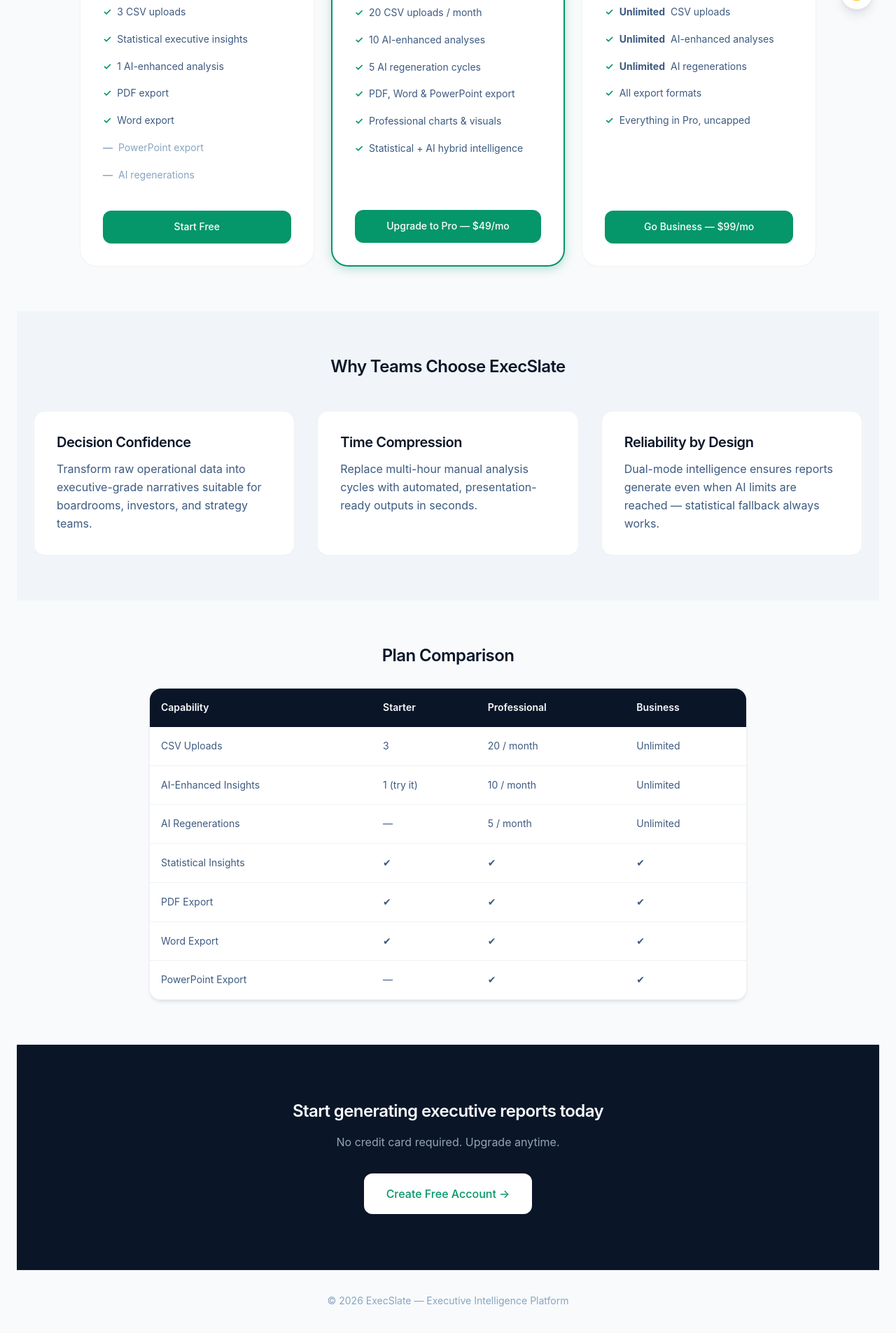
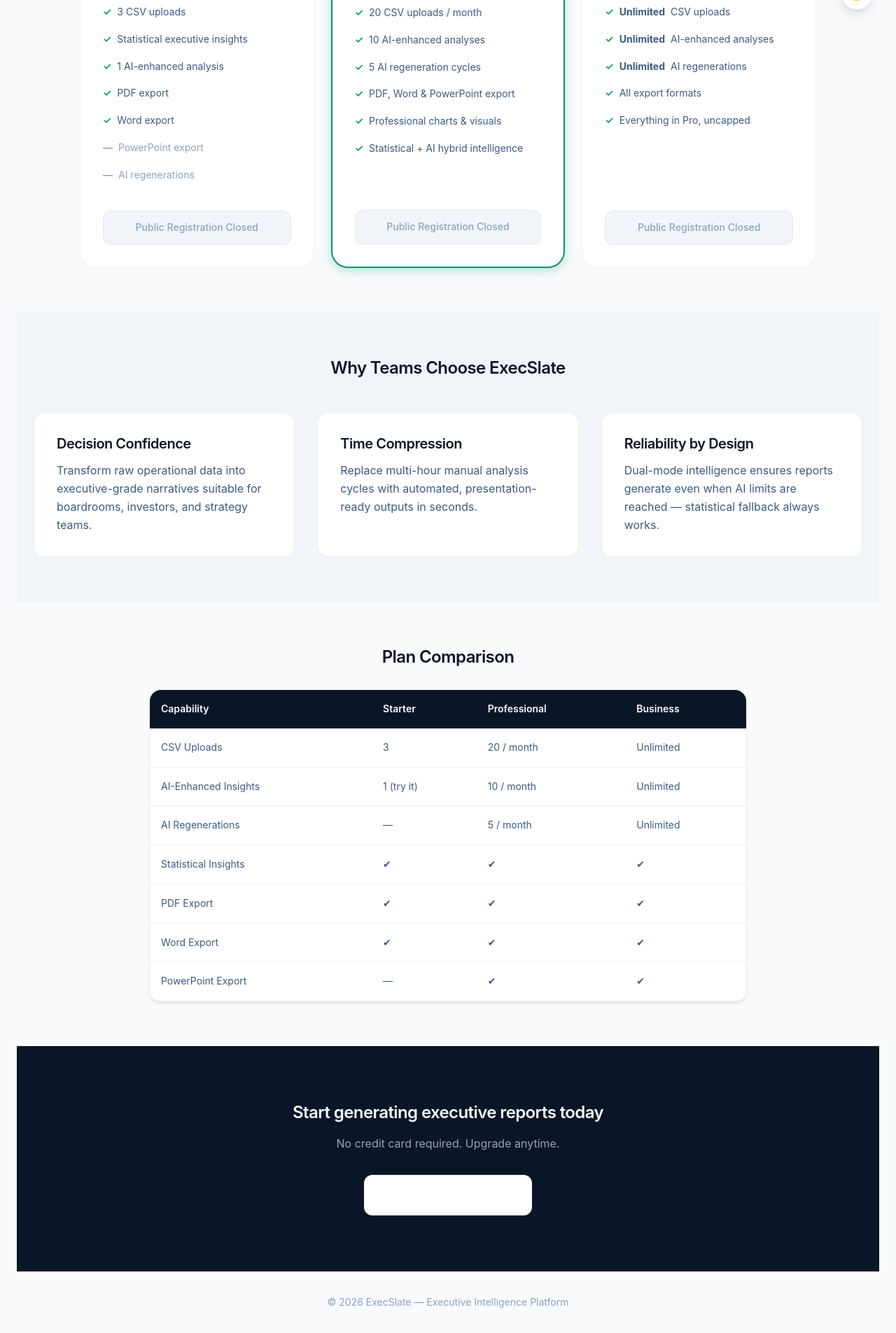
Before and after one commit to NephilimDimpu/ExecSlate, a Python web app: template templates/pricing.html in a window 1280 px wide. Shown: the part 754-2659 px from the top of the page at 70% size. Before the commit the page ends 2621 px from the top, so only its background shows below. Run offline with Jinja, Linux system fonts and the light colour scheme; the template is opened without the code that fills it, so the values that code supplies are empty; some libraries are stand-ins or nearby versions.

Commit message:
Fix button hover camouflage and disable public pricing registration links

```diff
--- a/static/style.css
+++ b/static/style.css
@@ -382,7 +382,7 @@ button[type="submit"] {
   justify-content: center;
   gap: var(--space-2);
   background: var(--accent);
-  color: #ffffff;
+  color: #ffffff !important;
   font-size: var(--font-sm);
   font-weight: 500;
   padding: var(--space-3) var(--space-5);
@@ -400,6 +400,7 @@ button[type="submit"]:hover {
   background: var(--accent-hover);
   transform: translateY(-1px);
   box-shadow: var(--shadow-accent);
+  color: #ffffff !important;
 }
 
 .btn-primary:active,
@@ -463,7 +464,7 @@ button[type="submit"]:active {
   align-items: center;
   justify-content: center;
   background: var(--accent);
-  color: white;
+  color: #ffffff !important;
   font-size: var(--font-sm);
   font-weight: 500;
   padding: var(--space-3) var(--space-5);
@@ -478,6 +479,7 @@ button[type="submit"]:active {
   background: var(--accent-hover);
   transform: translateY(-1px);
   box-shadow: var(--shadow-accent);
+  color: #ffffff !important;
 }
 
 .btn-danger {
@@ -485,7 +487,7 @@ button[type="submit"]:active {
   align-items: center;
   justify-content: center;
   background: var(--danger);
-  color: white;
+  color: #ffffff !important;
   font-size: var(--font-sm);
   font-weight: 500;
   padding: var(--space-3) var(--space-5);
@@ -498,6 +500,7 @@ button[type="submit"]:active {
 .btn-danger:hover {
   background: #b91c1c;
   transform: translateY(-1px);
+  color: #ffffff !important;
 }
 
 .btn-disabled {
--- a/templates/pricing.html
+++ b/templates/pricing.html
@@ -68,7 +68,7 @@
           <li class="disabled">AI regenerations</li>
         </ul>
 
-        <a href="/register" class="btn-primary">Start Free</a>
+        <a href="#" class="btn-disabled" style="width: 100%;">Public Registration Closed</a>
 
       </div>
 
@@ -99,12 +99,12 @@
         </ul>
 
         {% if user and user.plan not in ['demo', none] %}
-        <button class="btn-primary" id="upgradePro" onclick="handleUpgrade('pro')">
-          Upgrade to Pro — $49/mo
+        <button class="btn-disabled" disabled style="width: 100%;">
+          Currently in Beta
         </button>
         {% else %}
-        <a href="/register?plan=pro" class="btn-primary" style="display:block; text-align:center;">
-          Upgrade to Pro — $49/mo
+        <a href="#" class="btn-disabled" style="display:block; text-align:center; width: 100%;">
+          Public Registration Closed
         </a>
         {% endif %}
 
@@ -134,12 +134,12 @@
         </ul>
 
         {% if user and user.plan not in ['demo', none] %}
-        <button class="btn-primary" id="upgradeBusiness" onclick="handleUpgrade('business')">
-          Go Business — $99/mo
+        <button class="btn-disabled" disabled style="width: 100%;">
+          Currently in Beta
         </button>
         {% else %}
-        <a href="/register?plan=business" class="btn-primary" style="display:block; text-align:center;">
-          Go Business — $99/mo
+        <a href="#" class="btn-disabled" style="display:block; text-align:center; width: 100%;">
+          Public Registration Closed
         </a>
         {% endif %}
 
```
